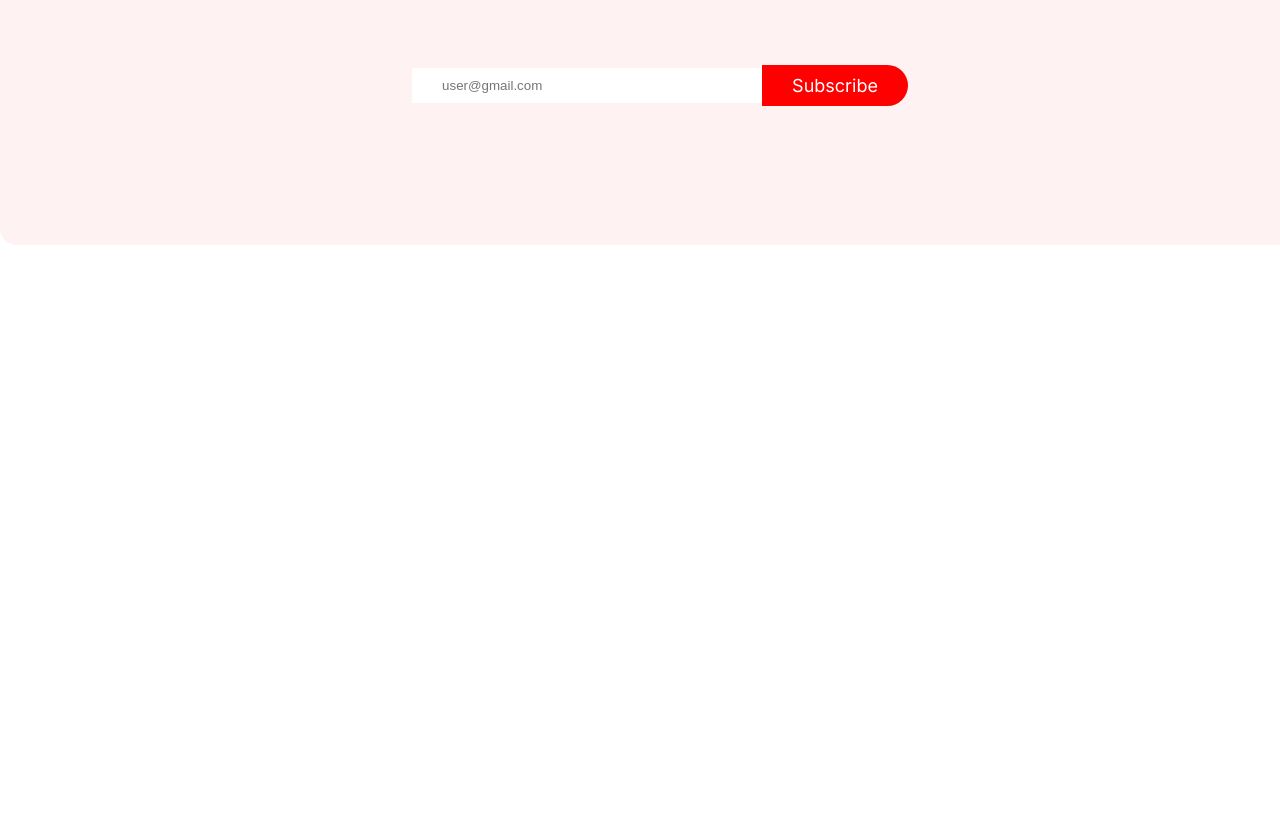
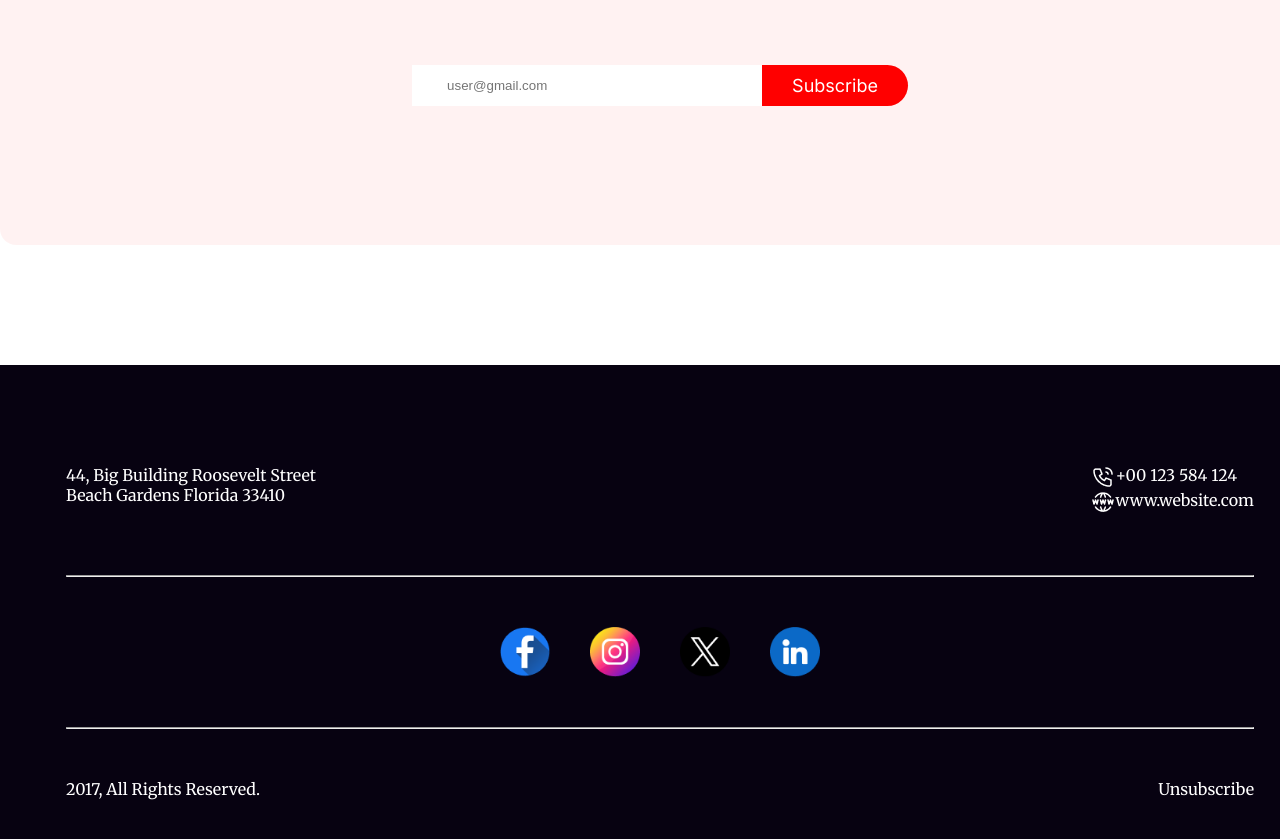
Before and after one commit to RakibHossen-Dev/new_year_offers, a plain HTML site: page index.html in a window 1280 px wide. Shown: the part 6093-6932 px from the top of the page. Before the commit the page ends 6458 px from the top, so only its background shows below. Drawn offline with Linux system fonts and the light colour scheme.

Commit message:
full website done

```diff
--- a/css/style.css
+++ b/css/style.css
@@ -403,7 +403,7 @@ h1 {
   width: 350px;
   /* height: 40px; */
   border: none;
-  padding: 10px 30px;
+  padding: 13px 35px;
 }
 .subscribe-btn {
   padding: 10px 30px;
@@ -414,3 +414,51 @@ h1 {
   font-family: Inter;
   border-radius: 0 50px 50px 0;
 }
+
+.footer-container {
+  width: 1320px;
+  height: 500px;
+  background: rgb(7, 2, 17);
+  margin: 0 auto;
+}
+.contact {
+  display: flex;
+  color: #fff;
+}
+.footer-first-section {
+  display: flex;
+  color: #fff;
+  width: 90%;
+  margin: 0 auto;
+  justify-content: space-between;
+}
+.all-contact,
+.footer-road {
+  margin-top: 100px;
+  margin-bottom: 60px;
+}
+hr {
+  width: 90%;
+  margin: 0 auto;
+}
+.social-icon img {
+  width: 50px;
+  height: 50px;
+}
+.social-icon {
+  width: 400px;
+  margin: 0 auto;
+  margin-top: 50px;
+  margin-bottom: 50px;
+  display: flex;
+  justify-content: space-evenly;
+}
+.footer-end-text {
+  width: 90%;
+  margin: 0 auto;
+  display: flex;
+  color: #ffff;
+  justify-content: space-between;
+  height: 30px;
+  margin-top: 50px;
+}
--- a/index.html
+++ b/index.html
@@ -160,6 +160,37 @@
       </section>
       <!-- subscribe section ends here -->
     </main>
-    <footer></footer>
+    <footer class="footer-container">
+      <div class="footer-first-section">
+        <div class="footer-road">
+          <p>
+            44, Big Building Roosevelt Street <br />
+            Beach Gardens Florida 33410
+          </p>
+        </div>
+        <div class="all-contact">
+          <span class="contact">
+            <img src="icons/Call.png" alt="" />
+            <p>+00 123 584 124</p>
+          </span>
+          <span class="contact">
+            <img src="icons/Website.png" alt="" />
+            <p>www.website.com</p>
+          </span>
+        </div>
+      </div>
+      <hr />
+      <div class="social-icon">
+        <img src="icons/Facebook.png" alt="" />
+        <img src="icons/Instagram.png" alt="" />
+        <img src="icons/Twitter.png" alt="" />
+        <img src="icons/Linkedin.png" alt="" />
+      </div>
+      <hr />
+      <div class="footer-end-text">
+        <p>2017, All Rights Reserved.</p>
+        <p>Unsubscribe</p>
+      </div>
+    </footer>
   </body>
 </html>
```
